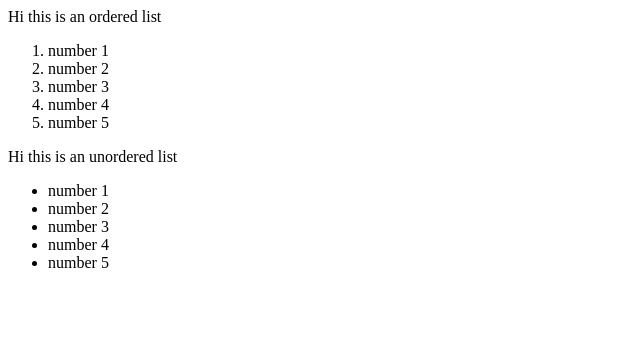
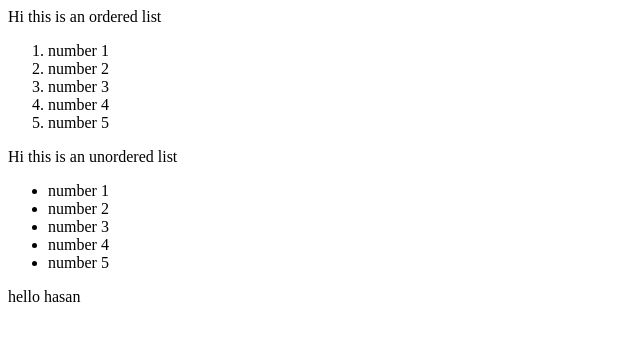
Before and after one commit to koz46/test_release_branch, a plain HTML site: page index.html in a window 1280 px wide. Shown: the full height of the page, 0-640 px from the left. Drawn offline with Linux system fonts and the light colour scheme.

Commit message:
updated index.html

```diff
--- a/index.html
+++ b/index.html
@@ -15,3 +15,5 @@
     <li>number 4</li>
     <li>number 5</li>
 </ul>
+
+<p>hello hasan</p>
```
